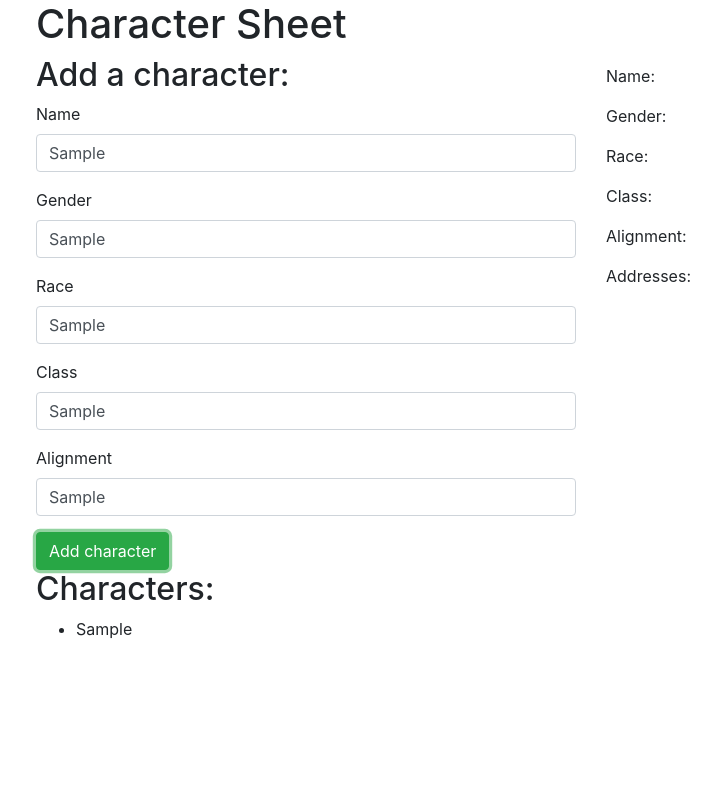
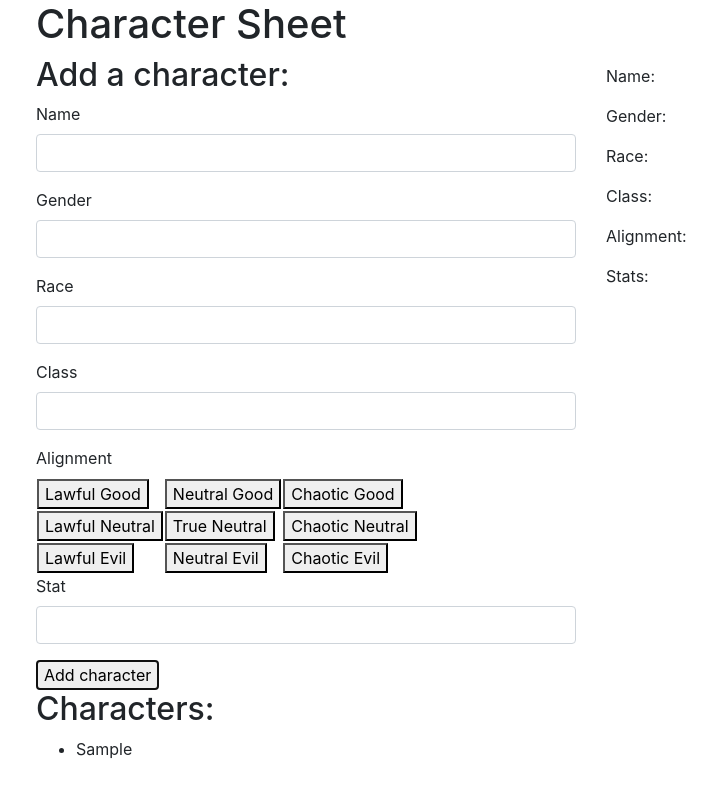
Before and after one commit to julienfullstack/dnd-character, a plain HTML site: page index.html in a window 1280 px wide. Both pictures are taken after typing "Sample", "Sample", "Sample", "Sample", "Sample" into the empty fields and a click on the button "Add character". Shown: the whole page, without its empty margins (49-770 px from the left). Drawn offline with nearby package versions, Linux system fonts and the light colour scheme.

Commit message:
Created alignment selecting buttons

```diff
--- a/index.html
+++ b/index.html
@@ -36,22 +36,37 @@
               <input type="text" class="form-control" id="new-class">
             </div>
 
-            <div class="form-group">
-              <label for="new-alignment">Alignment</label>
-              <input type="text" class="form-control" id="new-alignment">
-            </div>
+            <table id="new-alignment">
+                <label for="new-alignment">Alignment</label>
+                <tr class="row1">
+                  <td><button class="alignment-button" onclick="selectAlignment('Lawful Good')">Lawful Good</button></td>
+                  <td><button class="alignment-button" onclick="selectAlignment('Neutral Good')">Neutral Good</button></td>
+                  <td><button class="alignment-button" onclick="selectAlignment('Chaotic Good')">Chaotic Good</button></td>
+                </tr>
+                <tr class="row2">
+                  <td><button class="alignment-button"  onclick="selectAlignment('Lawful Neutral')">Lawful Neutral</button></td>
+                  <td><button class="alignment-button" onclick="selectAlignment('True Neutral')">True Neutral</button></td>
+                  <td><button class="alignment-button" onclick="selectAlignment('Chaotic Neutral')">Chaotic Neutral</button></td>
+                </tr>
+                <tr class="row3">
+                  <td><button class="alignment-button" onclick="selectAlignment('Lawful Evil')">Lawful Evil</button></td>
+                  <td><button class="alignment-button" onclick="selectAlignment('Neutral Evil')">Neutral Evil</button></td>
+                  <td><button class="alignment-button" onclick="selectAlignment('Chaotic Evil')">Chaotic Evil</button></td>
+                </tr>
+              </div>
+            </table>
 
-            <!-- <div id="new-addresses">
-              <div class="new-address">
+            <div id="new-stats">
+              <div class="new-stat">
                 <div class="form-group">
-                  <label for="new-address">Address</label>
-                  <input type="text" class="form-control address">
+                  <label for="new-stat">Stat</label>
+                  <input type="text" class="form-control stat">
                 </div>
               </div>
 
-            </div> -->
+            </div>
 
-            <button type="submit" class="btn btn-success">Add character</button>
+            <button type="submit" class="submitButton">Add character</button>
           </form>
 
           <h2>Characters:</h2>
@@ -68,8 +83,8 @@
             <p>Race: <span class="race"></span></p>
             <p>Class: <span class="class"></span></p>
             <p>Alignment: <span class="alignment"></span></p>
-            <p>Addresses:</p>
-            <ul id="show-addresses">
+            <p>Stats:</p>
+            <ul id="show-stats">
 
             </ul>
             <div id="buttons">
--- a/js/scripts.js
+++ b/js/scripts.js
@@ -11,7 +11,7 @@ function Character(Name, Gender, Race, Class, Alignment) {
   this.Race = Race,
   this.Class = Class,
   this.Alignment = Alignment,
-  this.details = []
+  this.stats = []
 }
 
 CharacterSheets.prototype.assignId = function() {
@@ -47,8 +47,8 @@ CharacterSheets.prototype.deleteCharacter = function(id) {
   return false;
 }
 
-Character.prototype.addDetails = function(detail) {
-  this.details.push(detail);
+Character.prototype.addStats = function(stat) {
+  this.stats.push(stat);
 }
 
 // UI logic
@@ -64,18 +64,15 @@ function showCharacter(id) {
   $(".race").html(character.Race);
   $(".class").html(character.Class);
   $(".alignment").html(character.Alignment);
-  // var details = "";
-  // character.details.forEach(function(detail) {
-  //   details += "<li>" + detail + "</li>";
+  // var stats = "";
+  // character.stats.forEach(function(stat) {
+  //   stats += "<li>" + stat + "</li>";
   // });
-  // $("#show-details").html(details);
+  // $("#show-stats").html(stats);
   var buttons = $("#buttons");
   buttons.empty();
   buttons.append("<button class='deleteButton' id=" +  + character.id + ">Delete</button>");
 }
-
-// Below uses event delegation, which is the best practice for click handlers. We are attaching click handlers to different dynamic elements. The parent element must exist when the DOM is loaded. For instance, "ul#characters" exists at that time. Then .on() can be used to dynamically attach a listener to a child element, in this case the "li" inside of "ul#characters".
-
 function attachCharacterListeners() {
   var list = $("ul#characters");
   list.on("click", "li", function() {
@@ -101,36 +98,41 @@ function display(book) {
   list.html(records);
 }
 
-// function appendAddress() {
-//   $("#additional-details").append('<div class="new-detail">' +
-//                                  '<div class="form-group">' +
-//                                    '<label for="detail">Address</label>' +
-//                                    '<input type="text" class="form-control detail">' +
-//                                  '</div>');
-// }
+function resetForm() {
+  var form = document.getElementById("new-character");
+  form.reset();
+  $("button.alignment-button").removeClass("clicked");
+}
 
 $(document).ready(function() {
   attachCharacterListeners();
+  var clickedAlignment;
+  $("button.alignment-button").click(function(event) {
+    event.preventDefault();
+    var alignment = $(this).text();
+    clickedAlignment = alignment;
+    $("button.alignment-button").removeClass("clicked");
+    $(this).addClass("clicked");
+  });
 
-  $("form#new-character").submit(function(event) {
+  $("button.submitButton").click(function(event) {
     event.preventDefault();
-
     var inputtedName = $("input#new-name").val();
     var inputtedGender = $("input#new-gender").val();
     var inputtedRace = $("input#new-race").val();
     var inputtedClass = $("input#new-class").val();
-    var inputtedAlignment = $("input#new-alignment").val();
+    var inputtedAlignment = clickedAlignment;
     var newCharacter = new Character(inputtedName, inputtedGender, inputtedRace, inputtedClass, inputtedAlignment);
-    $(".new-detail").each(function() {
-      var detail = $(this).find("input.detail").val();
-      newCharacter.addDetails(detail);
+    $(".new-stat").each(function() {
+      var stat = $(this).find("input.stat").val();
+      newCharacter.addStats(stat);
     });
+    resetForm();
     characterSheet.addCharacter(newCharacter);
     display(characterSheet);
-    $("#additional-details").empty();
+    $("#additional-stats").empty();
   });
 
-  // $("#add-detail").click(function() {
-  //   appendAddress();
-  // });
+
+
 });
```
